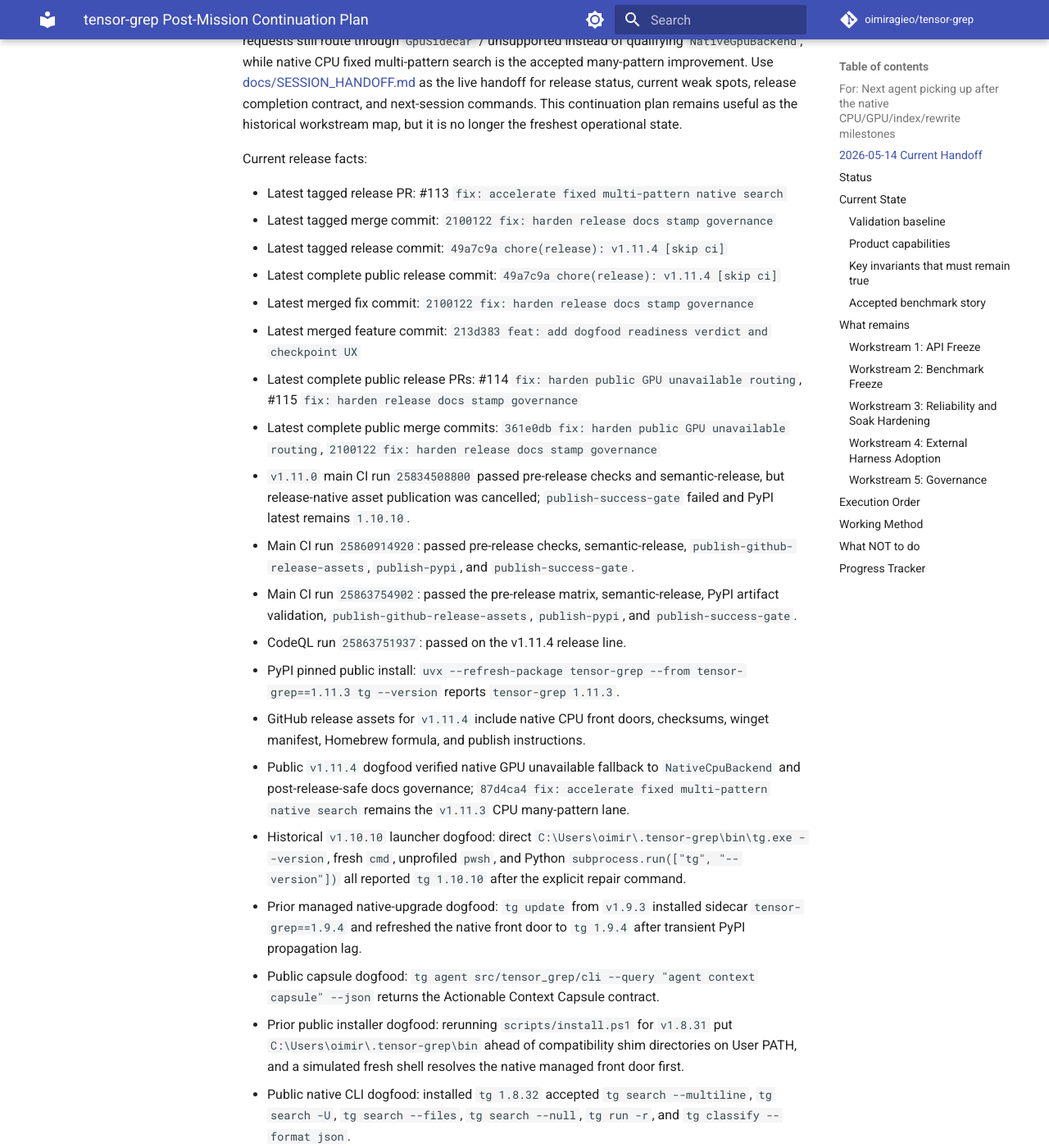
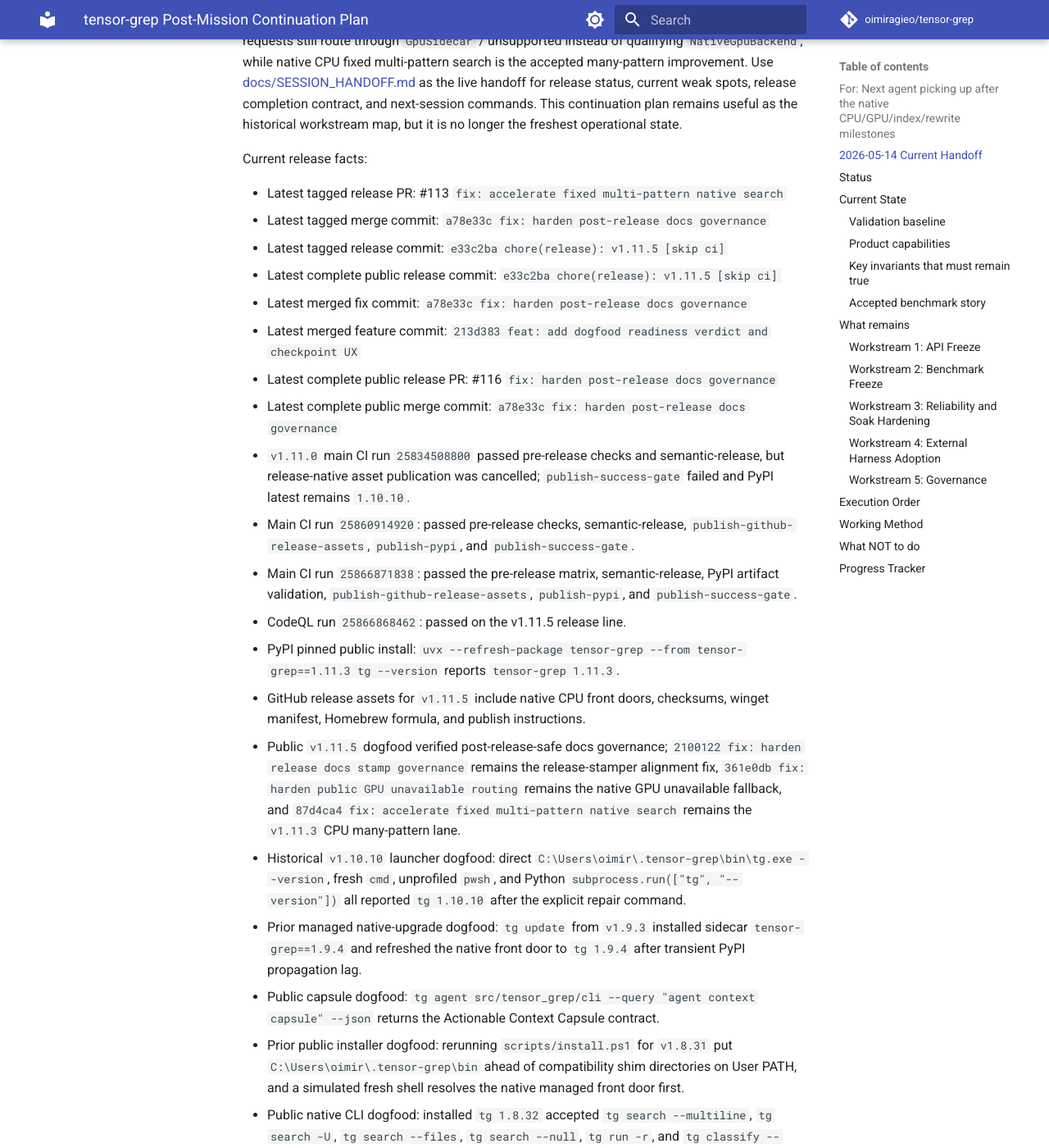
Before and after one commit to oimiragieo/tensor-grep, an MkDocs documentation site: the page built from docs/CONTINUATION_PLAN.md, in a window 1280 px wide and 1400 px high, scrolled down 777 px. Shown: the whole window at 82% size. Built offline with MkDocs 1.6.1 and Material for MkDocs 9.7.7, drawn with Linux system fonts in a browser that asks for light colours; comment, search, counter and statistics services are not loaded.

Commit message:
test: harden post-release governance assertions

```diff
--- a/docs/CONTINUATION_PLAN.md
+++ b/docs/CONTINUATION_PLAN.md
@@ -11,20 +11,20 @@
 Current release facts:
 
 - Latest tagged release PR: #113 `fix: accelerate fixed multi-pattern native search`
-- Latest tagged merge commit: `2100122 fix: harden release docs stamp governance`
-- Latest tagged release commit: `49a7c9a chore(release): v1.11.4 [skip ci]`
-- Latest complete public release commit: `49a7c9a chore(release): v1.11.4 [skip ci]`
-- Latest merged fix commit: `2100122 fix: harden release docs stamp governance`
+- Latest tagged merge commit: `a78e33c fix: harden post-release docs governance`
+- Latest tagged release commit: `e33c2ba chore(release): v1.11.5 [skip ci]`
+- Latest complete public release commit: `e33c2ba chore(release): v1.11.5 [skip ci]`
+- Latest merged fix commit: `a78e33c fix: harden post-release docs governance`
 - Latest merged feature commit: `213d383 feat: add dogfood readiness verdict and checkpoint UX`
-- Latest complete public release PRs: #114 `fix: harden public GPU unavailable routing`, #115 `fix: harden release docs stamp governance`
-- Latest complete public merge commits: `361e0db fix: harden public GPU unavailable routing`, `2100122 fix: harden release docs stamp governance`
+- Latest complete public release PR: #116 `fix: harden post-release docs governance`
+- Latest complete public merge commit: `a78e33c fix: harden post-release docs governance`
 - `v1.11.0` main CI run `25834508800` passed pre-release checks and semantic-release, but release-native asset publication was cancelled; `publish-success-gate` failed and PyPI latest remains `1.10.10`.
 - Main CI run `25860914920`: passed pre-release checks, semantic-release, `publish-github-release-assets`, `publish-pypi`, and `publish-success-gate`.
-- Main CI run `25863754902`: passed the pre-release matrix, semantic-release, PyPI artifact validation, `publish-github-release-assets`, `publish-pypi`, and `publish-success-gate`.
-- CodeQL run `25863751937`: passed on the v1.11.4 release line.
+- Main CI run `25866871838`: passed the pre-release matrix, semantic-release, PyPI artifact validation, `publish-github-release-assets`, `publish-pypi`, and `publish-success-gate`.
+- CodeQL run `25866868462`: passed on the v1.11.5 release line.
 - PyPI pinned public install: `uvx --refresh-package tensor-grep --from tensor-grep==1.11.3 tg --version` reports `tensor-grep 1.11.3`.
-- GitHub release assets for `v1.11.4` include native CPU front doors, checksums, winget manifest, Homebrew formula, and publish instructions.
-- Public `v1.11.4` dogfood verified native GPU unavailable fallback to `NativeCpuBackend` and post-release-safe docs governance; `87d4ca4 fix: accelerate fixed multi-pattern native search` remains the `v1.11.3` CPU many-pattern lane.
+- GitHub release assets for `v1.11.5` include native CPU front doors, checksums, winget manifest, Homebrew formula, and publish instructions.
+- Public `v1.11.5` dogfood verified post-release-safe docs governance; `2100122 fix: harden release docs stamp governance` remains the release-stamper alignment fix, `361e0db fix: harden public GPU unavailable routing` remains the native GPU unavailable fallback, and `87d4ca4 fix: accelerate fixed multi-pattern native search` remains the `v1.11.3` CPU many-pattern lane.
 - Historical `v1.10.10` launcher dogfood: direct `C:\Users\oimir\.tensor-grep\bin\tg.exe --version`, fresh `cmd`, unprofiled `pwsh`, and Python `subprocess.run(["tg", "--version"])` all reported `tg 1.10.10` after the explicit repair command.
 - Prior managed native-upgrade dogfood: `tg update` from `v1.9.3` installed sidecar `tensor-grep==1.9.4` and refreshed the native front door to `tg 1.9.4` after transient PyPI propagation lag.
 - Public capsule dogfood: `tg agent src/tensor_grep/cli --query "agent context capsule" --json` returns the Actionable Context Capsule contract.
```
Also changed, not shown: AGENTS.md (+10 -9 lines), README.md (+8 -1 lines), SKILL.md (+8 -7 lines), docs/SESSION_HANDOFF.md (+10 -9 lines), 1 other file.
